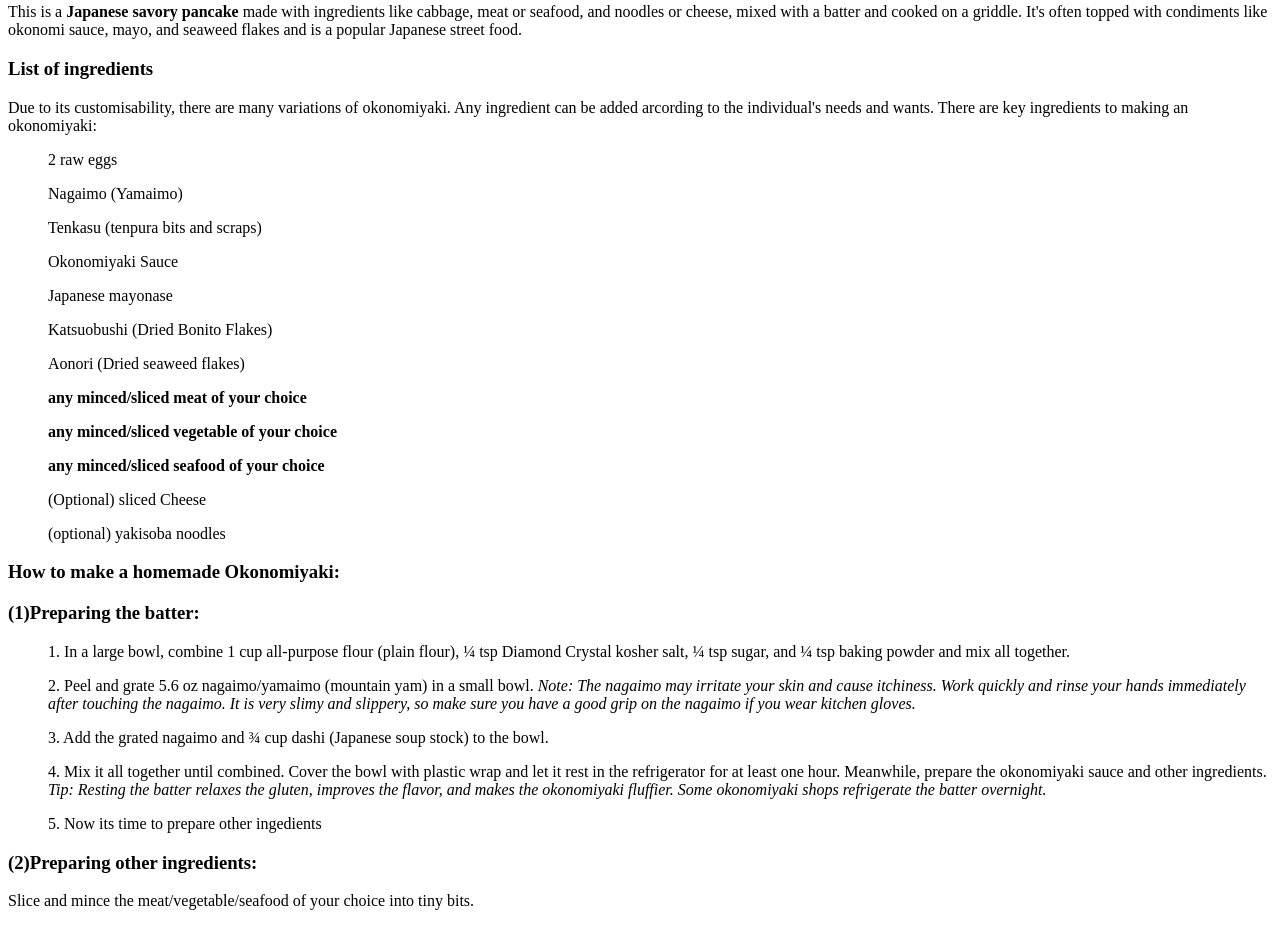
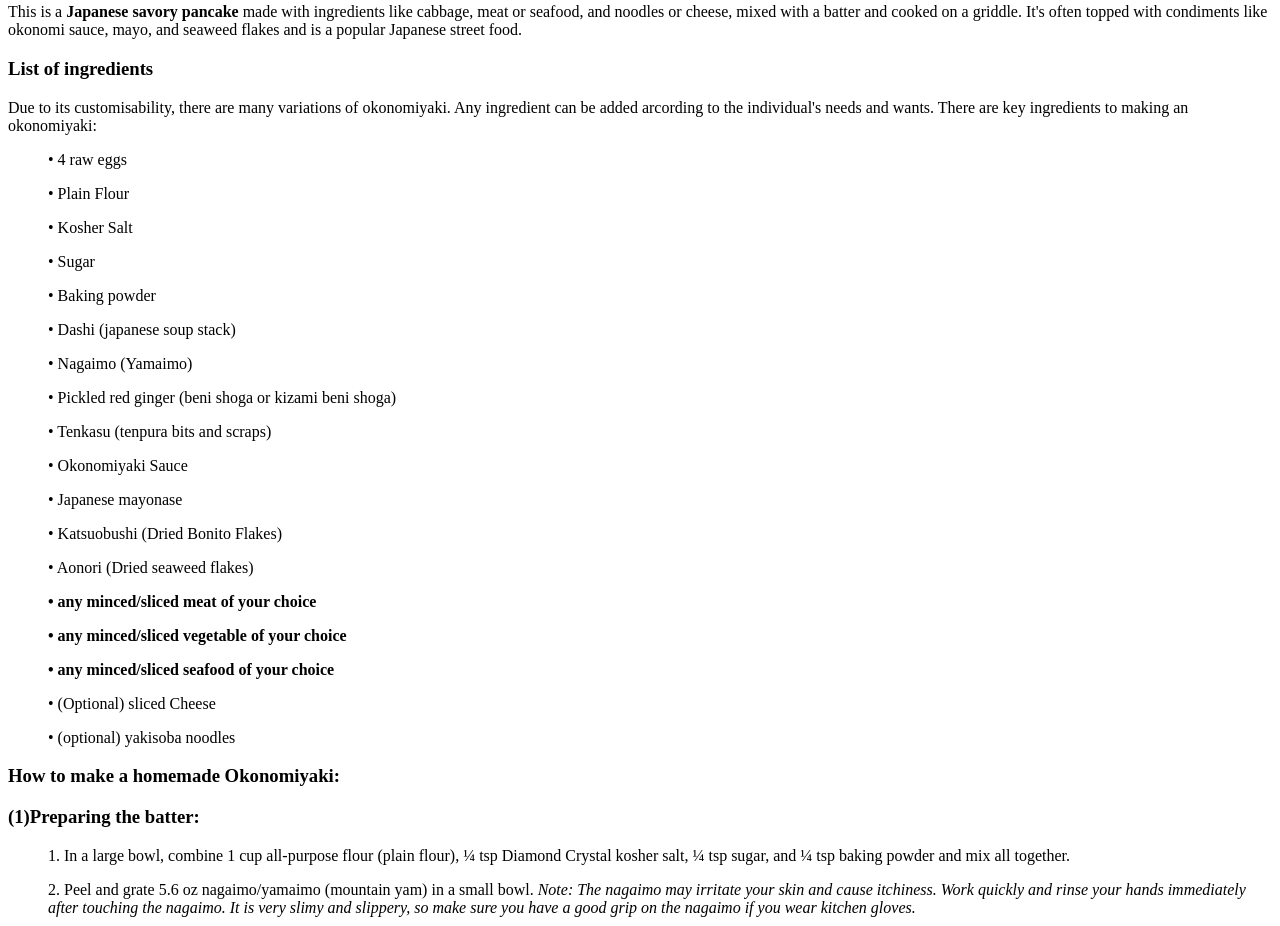
Before and after one commit to AnonymousHana/odin-recipes, a plain HTML site: page recipes/okonomiyaki.html in a window 1280 px wide. Shown: the part 440-1366 px from the top of the page. Drawn offline with Linux system fonts and the light colour scheme.

Commit message:
added bullet points for each ingredients
makes it easier to read

```diff
--- a/recipes/okonomiyaki.html
+++ b/recipes/okonomiyaki.html
@@ -20,18 +20,24 @@
         <p>Due to its customisability, there are many variations of okonomiyaki. Any ingredient can be added arcording
             to the individual's needs and wants. There are key ingredients to making an okonomiyaki:
             <ls>
-                <ul>2 raw eggs</ul>
-                <ul>Nagaimo (Yamaimo)</ul>
-                <ul>Tenkasu (tenpura bits and scraps)</ul>
-                <ul>Okonomiyaki Sauce</ul>
-                <ul>Japanese mayonase</ul>
-                <ul>Katsuobushi (Dried Bonito Flakes)</ul>
-                <ul>Aonori (Dried seaweed flakes)</ul>
-                <ul><strong>any minced/sliced meat of your choice</strong></ul>
-                <ul><strong>any minced/sliced vegetable of your choice</strong></ul>
-                <ul><strong>any minced/sliced seafood of your choice</strong></ul>
-                <ul>(Optional) sliced Cheese</ul>
-                <ul>(optional) yakisoba noodles</ul>
+                <ul>• 4 raw eggs</ul>
+                <ul>• Plain Flour</ul>
+                <ul>• Kosher Salt</ul>
+                <ul>• Sugar</ul>
+                <ul>• Baking powder</ul>
+                <ul>• Dashi (japanese soup stack)</ul>
+                <ul>• Nagaimo (Yamaimo)</ul>
+                <ul>• Pickled red ginger (beni shoga or kizami beni shoga)</ul>
+                <ul>• Tenkasu (tenpura bits and scraps)</ul>
+                <ul>• Okonomiyaki Sauce</ul>
+                <ul>• Japanese mayonase</ul>
+                <ul>• Katsuobushi (Dried Bonito Flakes)</ul>
+                <ul>• Aonori (Dried seaweed flakes)</ul>
+                <ul><strong>• any minced/sliced meat of your choice</strong></ul>
+                <ul><strong>• any minced/sliced vegetable of your choice</strong></ul>
+                <ul><strong>• any minced/sliced seafood of your choice</strong></ul>
+                <ul>• (Optional) sliced Cheese</ul>
+                <ul>• (optional) yakisoba noodles</ul>
             </ls>
         </p>
 
```
